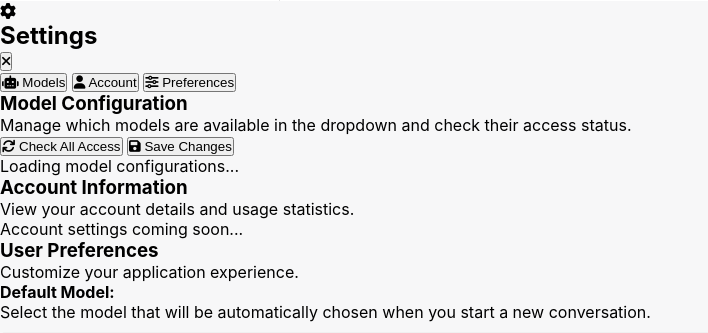
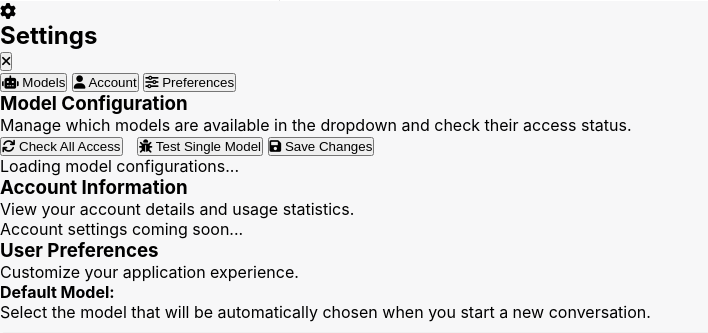
Before and after one commit to bluelilygithub/llm-search, a Flask app: template templates/index.html in a window 1280 px wide. Shown: the part 799-1132 px from the top of the page, without its empty margins (0-708 px from the left). Run offline with Flask 3, Linux system fonts and the light colour scheme; the template is opened without the code that fills it, so the values that code supplies are empty; some libraries are stand-ins or nearby versions.

Commit message:
testing model access

```diff
--- a/templates/index.html
+++ b/templates/index.html
@@ -350,6 +350,10 @@
                                      <i class="fas fa-sync"></i>
                                      Check All Access
                                  </button>
+                                 <button class="btn-secondary" onclick="testSingleModelAccess()" style="margin-left: 10px;">
+                                     <i class="fas fa-bug"></i>
+                                     Test Single Model
+                                 </button>
                                 <button class="btn-primary" onclick="saveModelSettings()">
                                     <i class="fas fa-save"></i>
                                     Save Changes
@@ -1337,22 +1341,57 @@
         }
 
         async function checkModelAccess(modelValue) {
-            const statusElement = document.querySelector(`#model-${modelValue}`).closest('.model-item').querySelector('.model-access-status');
+            try {
+                // Find the model element and status elements
+                const modelElement = document.querySelector(`#model-${modelValue}`);
+                if (!modelElement) {
+                    console.error(`Model element not found for: ${modelValue}`);
+                    return;
+                }
+
+                const modelItem = modelElement.closest('.model-item');
+                if (!modelItem) {
+                    console.error(`Model item not found for: ${modelValue}`);
+                    return;
+                }
+
+                const statusElement = modelItem.querySelector('.model-access-status');
+                if (!statusElement) {
+                    console.error(`Status element not found for: ${modelValue}`);
+                    return;
+                }
+
                 const iconElement = statusElement.querySelector('.status-icon');
+                if (!iconElement) {
+                    console.error(`Icon element not found for: ${modelValue}`);
+                    return;
+                }
 
                 // Set checking state
                 statusElement.className = 'model-access-status checking';
                 iconElement.className = 'status-icon checking';
                 statusElement.innerHTML = '<span class="status-icon checking"></span>Checking...';
 
-            try {
+                console.log(`Checking access for model: ${modelValue}`);
+
                 const response = await fetch('/api/check-model-access', {
                     method: 'POST',
-                    headers: { 'Content-Type': 'application/json' },
+                    headers: {
+                        'Content-Type': 'application/json',
+                        'X-CSRFToken': window.csrfToken || ''
+                    },
                     body: JSON.stringify({ model: modelValue })
                 });
 
+                console.log(`Response for ${modelValue}:`, response.status, response.statusText);
+
+                if (!response.ok) {
+                    throw new Error(`HTTP ${response.status}: ${response.statusText}`);
+                }
+
                 const result = await response.json();
+                console.log(`Result for ${modelValue}:`, result);
+
                 const status = result.hasAccess ? 'active' : 'unavailable';
 
                 modelSettings[modelValue] = modelSettings[modelValue] || {};
@@ -1362,11 +1401,27 @@
                 iconElement.className = `status-icon ${status}`;
                 statusElement.innerHTML = `<span class="status-icon ${status}"></span>${getStatusText(status)}`;
 
+                console.log(`Successfully updated status for ${modelValue} to: ${status}`);
+
             } catch (error) {
-                console.error('Failed to check model access:', error);
+                console.error(`Failed to check model access for ${modelValue}:`, error);
+
+                // Try to update the status element if we can find it
+                try {
+                    const modelElement = document.querySelector(`#model-${modelValue}`);
+                    if (modelElement) {
+                        const modelItem = modelElement.closest('.model-item');
+                        if (modelItem) {
+                            const statusElement = modelItem.querySelector('.model-access-status');
+                            if (statusElement) {
                                 statusElement.className = 'model-access-status unavailable';
-                iconElement.className = 'status-icon unavailable';
                                 statusElement.innerHTML = '<span class="status-icon unavailable"></span>Error';
+                            }
+                        }
+                    }
+                } catch (domError) {
+                    console.error(`Failed to update DOM for ${modelValue}:`, domError);
+                }
             }
         }
 
@@ -1384,18 +1439,39 @@
                 checkBtn.innerHTML = '<i class="fas fa-spinner fa-spin"></i> Checking...';
                 checkBtn.disabled = true;
 
+                console.log('Starting check for all models...');
+
                 const allModels = Object.keys(availableModels).flatMap(provider =>
                     availableModels[provider].map(model => model.value)
                 );
 
-                const promises = allModels.map(modelValue => checkModelAccess(modelValue));
-                await Promise.all(promises);
-
-                alert('Model access check completed for all models!');
+                console.log('Models to check:', allModels);
+
+                // Check each model individually to catch specific errors
+                let successCount = 0;
+                let errorCount = 0;
+
+                for (const modelValue of allModels) {
+                    try {
+                        await checkModelAccess(modelValue);
+                        successCount++;
+                    } catch (error) {
+                        console.error(`Error checking ${modelValue}:`, error);
+                        errorCount++;
+                    }
+                }
+
+                console.log(`Check completed: ${successCount} successful, ${errorCount} errors`);
+
+                if (errorCount === 0) {
+                    alert('Model access check completed successfully for all models!');
+                } else {
+                    alert(`Model access check completed with ${errorCount} errors. Check console for details.`);
+                }
 
             } catch (error) {
                 console.error('Failed to check all models access:', error);
-                alert('Failed to check model access: Network error');
+                alert(`Failed to check model access: ${error.message || 'Unknown error'}`);
             } finally {
                 // Restore button state
                 checkBtn.innerHTML = originalText;
@@ -1529,6 +1605,45 @@
                 }
             } else {
                 console.log(`Keeping current selection: ${currentValue}`);
+            }
+                }
+
+        // Test function for debugging single model access
+        async function testSingleModelAccess() {
+            try {
+                console.log('Testing single model access...');
+                console.log('Available models:', availableModels);
+                console.log('Model settings:', modelSettings);
+
+                // Test with a simple model first
+                const testModel = 'gpt-3.5-turbo';
+                console.log(`Testing with model: ${testModel}`);
+
+                const response = await fetch('/api/check-model-access', {
+                    method: 'POST',
+                    headers: {
+                        'Content-Type': 'application/json',
+                        'X-CSRFToken': window.csrfToken || ''
+                    },
+                    body: JSON.stringify({ model: testModel })
+                });
+
+                console.log('Test response status:', response.status);
+                console.log('Test response headers:', response.headers);
+
+                if (response.ok) {
+                    const result = await response.json();
+                    console.log('Test result:', result);
+                    alert(`Test successful! Model ${testModel} access: ${result.hasAccess ? 'Yes' : 'No'}`);
+                } else {
+                    const errorText = await response.text();
+                    console.error('Test failed:', errorText);
+                    alert(`Test failed: ${response.status} - ${errorText}`);
+                }
+
+            } catch (error) {
+                console.error('Test function error:', error);
+                alert(`Test error: ${error.message}`);
             }
         }
 
```
Lines whose indentation alone changed are shown as unchanged.
